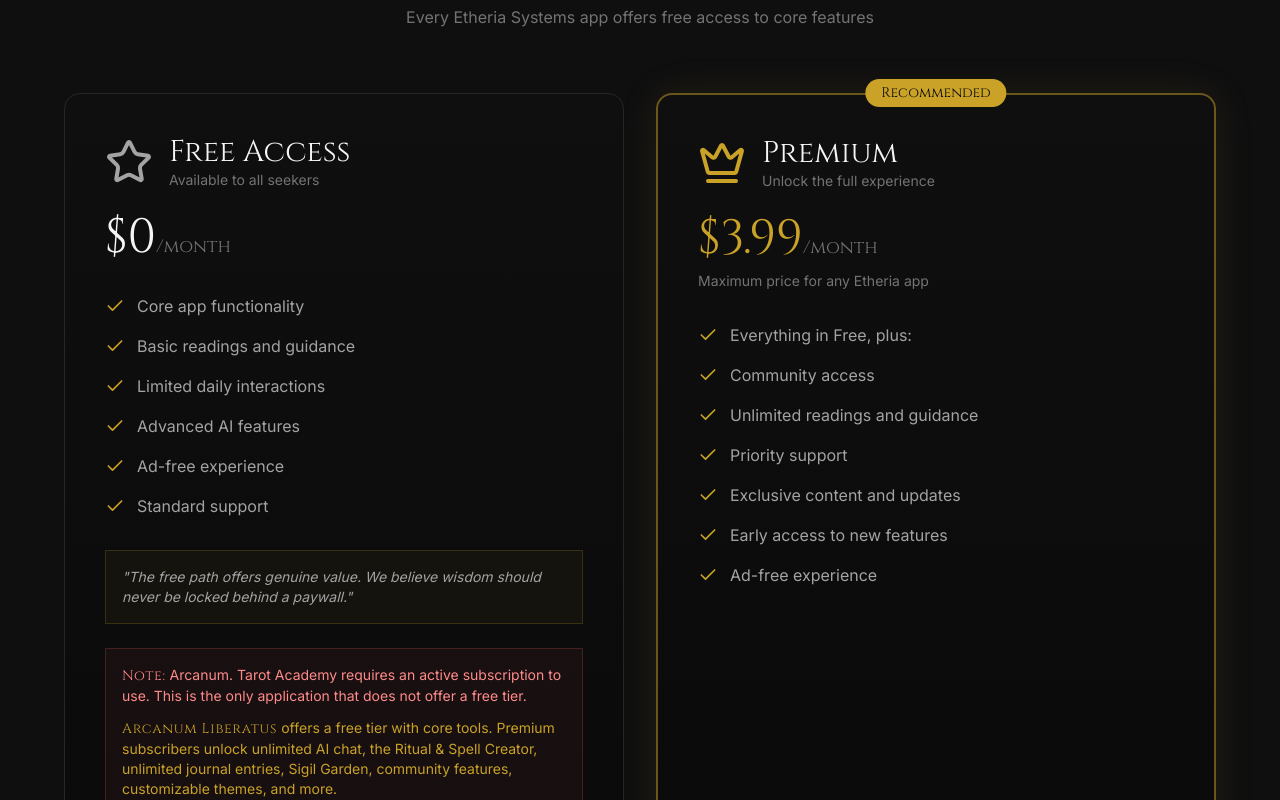
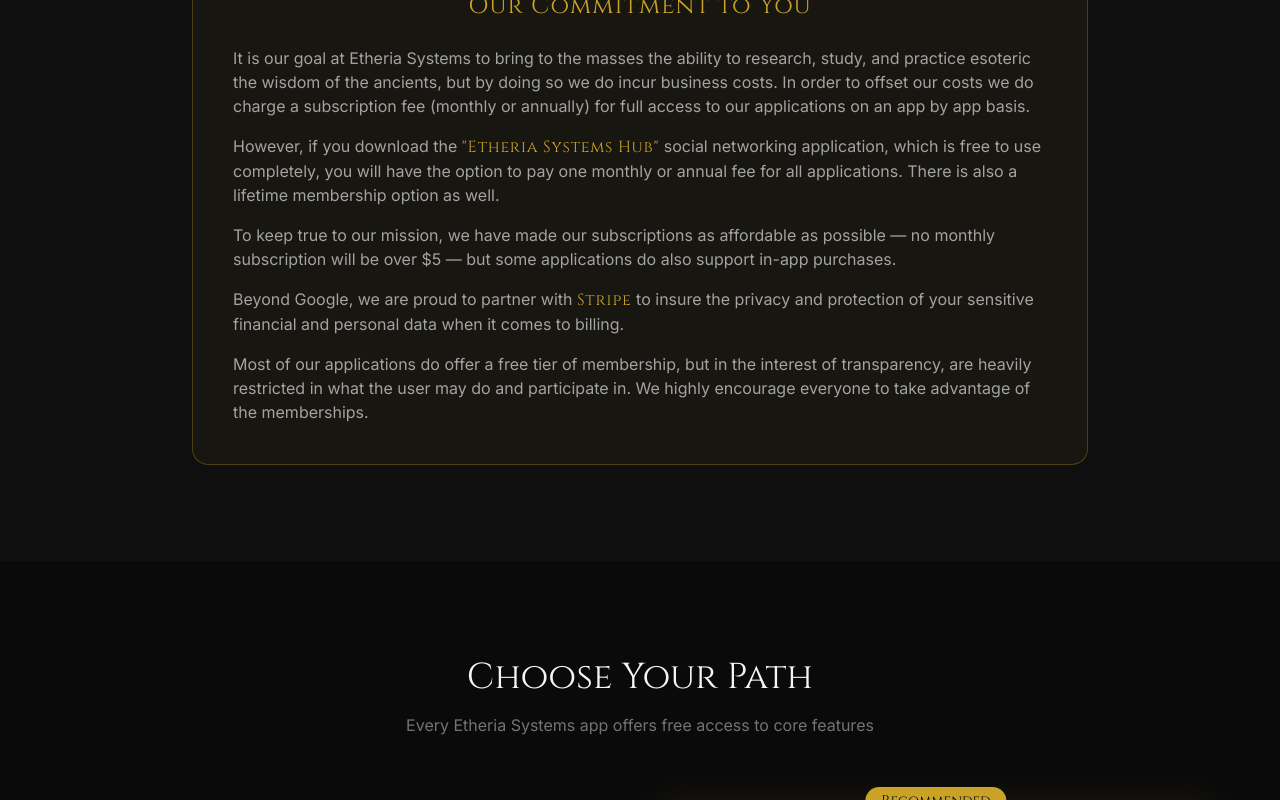
Before and after one commit to etheriasystems-2410/Etheriasystems.online, a React (Vite) app: page /pricing in a window 1280 px wide. Shown: the part 820-1620 px from the top of the page. Built offline with nearby package versions, Linux system fonts and the light colour scheme.

Commit message:
Update pricing model: new comprehensive pricing note on Pricing, About, and FAQ pages

```diff
--- a/src/pages/FAQPage.tsx
+++ b/src/pages/FAQPage.tsx
@@ -27,7 +27,7 @@
   },
   {
     question: 'How much does a subscription cost?',
-    answer: 'All Etheria Systems applications are priced at $3.99 per month. We will never charge more than this for any app we create. This is our sacred promise to keeping spiritual wisdom accessible.',
+    answer: 'It is our goal at Etheria Systems to keep spiritual wisdom accessible. Individual app subscriptions are charged monthly or annually on an app-by-app basis, with no monthly subscription exceeding $5. However, if you download the free "Etheria Systems Hub" social networking app, you can pay one monthly or annual fee for all applications — including a lifetime membership option.',
     category: 'Subscriptions & Pricing'
   },
   {
--- a/src/pages/PricingPage.tsx
+++ b/src/pages/PricingPage.tsx
@@ -1,4 +1,4 @@
-import { Sparkles, Gift, Crown, Star, Check, Trophy } from 'lucide-react';
+import { Crown, Trophy, Gift, Star, Check, Sparkles } from 'lucide-react';
 import { Link } from 'react-router-dom';
 
 export default function PricingPage() {
@@ -18,8 +18,36 @@
         </div>
       </section>
 
+      {/* ═════ PRICING NOTE ═════ */}
+      <section className="py-16 sm:py-24 px-4 sm:px-8 bg-[#0f0f10]">
+        <div className="max-w-4xl mx-auto">
+          <div className="p-6 sm:p-10 border border-[#c9a227]/30 rounded-2xl bg-[rgba(201,162,39,0.05)] backdrop-blur-sm">
+            <h2 className="font-cinzel text-xl sm:text-2xl text-[#c9a227] tracking-wider mb-6 text-center">
+              Our Commitment to You
+            </h2>
+            <div className="space-y-4 text-[#a3a3a3] leading-relaxed text-sm sm:text-base">
+              <p>
+                It is our goal at Etheria Systems to bring to the masses the ability to research, study, and practice esoteric the wisdom of the ancients, but by doing so we do incur business costs. In order to offset our costs we do charge a subscription fee (monthly or annually) for full access to our applications on an app by app basis.
+              </p>
+              <p>
+                However, if you download the <span className="text-[#c9a227] font-cinzel tracking-wider">"Etheria Systems Hub"</span> social networking application, which is free to use completely, you will have the option to pay one monthly or annual fee for all applications. There is also a lifetime membership option as well.
+              </p>
+              <p>
+                To keep true to our mission, we have made our subscriptions as affordable as possible — no monthly subscription will be over $5 — but some applications do also support in-app purchases.
+              </p>
+              <p>
+                Beyond Google, we are proud to partner with <span className="text-[#c9a227] font-cinzel tracking-wider">Stripe</span> to insure the privacy and protection of your sensitive financial and personal data when it comes to billing.
+              </p>
+              <p>
+                Most of our applications do offer a free tier of membership, but in the interest of transparency, are heavily restricted in what the user may do and participate in. We highly encourage everyone to take advantage of the memberships.
+              </p>
+            </div>
+          </div>
+        </div>
+      </section>
+
       {/* Free vs Premium */}
-      <section className="py-16 sm:py-24 px-4 sm:px-8 bg-[#0f0f10]">
+      <section className="py-16 sm:py-24 px-4 sm:px-8 bg-[#0a0a0b]">
         <div className="max-w-6xl mx-auto">
           <h2 className="font-cinzel text-3xl sm:text-4xl text-center mb-4 text-[#f5f5f5]">Choose Your Path</h2>
           <p className="text-[#737373] text-center mb-12 sm:mb-16 max-w-xl mx-auto px-4">
@@ -57,18 +85,9 @@
                 ))}
               </ul>
 
-              <div className="p-4 bg-[rgba(201,162,39,0.05)] border border-[rgba(201,162,39,0.2)] rounded-lg mb-6">
+              <div className="p-4 bg-[rgba(201,162,39,0.05)] border border-[rgba(201,162,39,0.2)] rounded-lg">
                 <p className="text-[#a3a3a3] text-sm italic">
                   "The free path offers genuine value. We believe wisdom should never be locked behind a paywall."
-                </p>
-              </div>
-
-              <div className="p-4 bg-[rgba(255,100,100,0.05)] border border-[rgba(255,100,100,0.2)] rounded-lg">
-                <p className="text-[#ff8a8a] text-sm mb-3">
-                  <span className="font-cinzel tracking-wider">Note:</span> Arcanum. Tarot Academy requires an active subscription to use. This is the only application that does not offer a free tier.
-                </p>
-                <p className="text-[#c9a227] text-sm">
-                  <span className="font-cinzel tracking-wider">Arcanum Liberatus</span> offers a free tier with core tools. Premium subscribers unlock unlimited AI chat, the Ritual & Spell Creator, unlimited journal entries, Sigil Garden, community features, customizable themes, and more.
                 </p>
               </div>
             </div>
@@ -108,13 +127,19 @@
                   </li>
                 ))}
               </ul>
+
+              <div className="mt-8 p-4 bg-[rgba(255,100,100,0.05)] border border-[rgba(255,100,100,0.2)] rounded-lg">
+                <p className="text-[#ff8a8a] text-sm">
+                  <span className="font-cinzel tracking-wider">Note:</span> Arcanum. Tarot Academy requires an active subscription to use. This is the only application that does not offer a free tier.
+                </p>
+              </div>
             </div>
           </div>
         </div>
       </section>
 
       {/* Our Promise */}
-      <section className="py-16 sm:py-24 px-4 sm:px-8 bg-[#0a0a0b]">
+      <section className="py-16 sm:py-24 px-4 sm:px-8 bg-[#0f0f10]">
         <div className="max-w-4xl mx-auto text-center">
           <h2 className="font-cinzel text-3xl sm:text-4xl mb-6 text-[#f5f5f5]">Our Sacred Promise</h2>
           <div className="p-6 sm:p-8 border border-[#c9a227]/30 rounded-2xl bg-[rgba(201,162,39,0.05)]">
@@ -131,7 +156,7 @@
       </section>
 
       {/* Bi-Weekly Contest */}
-      <section className="py-16 sm:py-24 px-4 sm:px-8 bg-[#0f0f10]">
+      <section className="py-16 sm:py-24 px-4 sm:px-8 bg-[#0a0a0b]">
         <div className="max-w-4xl mx-auto">
           <div className="text-center mb-12 sm:mb-16">
             <Trophy className="w-12 h-12 sm:w-16 sm:h-16 text-[#c9a227] mx-auto mb-6 sm:mb-8" />
@@ -201,7 +226,7 @@
       </section>
 
       {/* CTA */}
-      <section className="py-16 sm:py-24 px-4 sm:px-8 bg-[#0a0a0b]">
+      <section className="py-16 sm:py-24 px-4 sm:px-8 bg-[#0f0f10]">
         <div className="max-w-2xl mx-auto text-center">
           <h2 className="font-cinzel text-2xl sm:text-3xl mb-6 text-[#f5f5f5]">Begin Your Journey</h2>
           <p className="text-[#a3a3a3] mb-8 leading-relaxed px-4">
@@ -211,9 +236,10 @@
           <button className="px-10 sm:px-12 py-4 sm:py-5 bg-[#c9a227] text-[#0a0a0b] font-cinzel text-base sm:text-lg tracking-wider rounded transition-all duration-300 hover:bg-[#f5f5f5]">
             Coming Soon
           </button>
+        </div>
 
         {/* Footer */}
-        <footer className="relative z-10 py-10 px-6 border-t border-white/10 bg-black/60 backdrop-blur-md">
+        <footer className="relative z-10 py-10 px-6 border-t border-white/10 bg-black/60 backdrop-blur-md mt-16">
           <div className="max-w-4xl mx-auto text-center space-y-4">
             <h3 className="font-cinzel text-xl text-[#c9a227] tracking-wider">Etheria Systems</h3>
             <div className="flex flex-wrap justify-center gap-3 text-sm">
@@ -229,7 +255,6 @@
             <p className="text-[#6b6b8a] text-xs">&copy; {new Date().getFullYear()} Etheria Systems. All rights reserved.</p>
           </div>
         </footer>
-        </div>
       </section>
     </div>
   );
--- a/src/sections/AboutSection.tsx
+++ b/src/sections/AboutSection.tsx
@@ -151,12 +151,23 @@
             <h3 className="font-cinzel text-foreground text-lg tracking-wider mb-4">
               Subscription Model
             </h3>
-            <p className="text-foreground/70 font-inter text-sm leading-relaxed mb-4">
-              With that being said though, most of our applications offer a free tier with core tools available to all seekers. A very manageable monthly subscription unlocks the full experience—premium features, unlimited access, and advanced AI-powered tools. Remember, we are one man and this small, manageable fee will go to nothing but our overhead costs, developer application subscriptions, and running costs for the applications being used.
-            </p>
-            <p className="text-primary font-cinzel text-sm tracking-wider">
-              Truly, you will never see a price above $3.99 per month on any application we produce.
-            </p>
+            <div className="space-y-4 text-foreground/70 font-inter text-sm leading-relaxed">
+              <p>
+                It is our goal at Etheria Systems to bring to the masses the ability to research, study, and practice esoteric the wisdom of the ancients, but by doing so we do incur business costs. In order to offset our costs we do charge a subscription fee (monthly or annually) for full access to our applications on an app by app basis.
+              </p>
+              <p>
+                However, if you download the <span className="text-primary font-cinzel tracking-wider">"Etheria Systems Hub"</span> social networking application, which is free to use completely, you will have the option to pay one monthly or annual fee for all applications. There is also a lifetime membership option as well.
+              </p>
+              <p>
+                To keep true to our mission, we have made our subscriptions as affordable as possible — no monthly subscription will be over $5 — but some applications do also support in-app purchases.
+              </p>
+              <p>
+                Beyond Google, we are proud to partner with <span className="text-primary font-cinzel tracking-wider">Stripe</span> to insure the privacy and protection of your sensitive financial and personal data when it comes to billing.
+              </p>
+              <p>
+                Most of our applications do offer a free tier of membership, but in the interest of transparency, are heavily restricted in what the user may do and participate in. We highly encourage everyone to take advantage of the memberships.
+              </p>
+            </div>
           </div>
 
           <p className="text-foreground/80 font-inter text-[clamp(14px,1.1vw,17px)] leading-relaxed">
```
